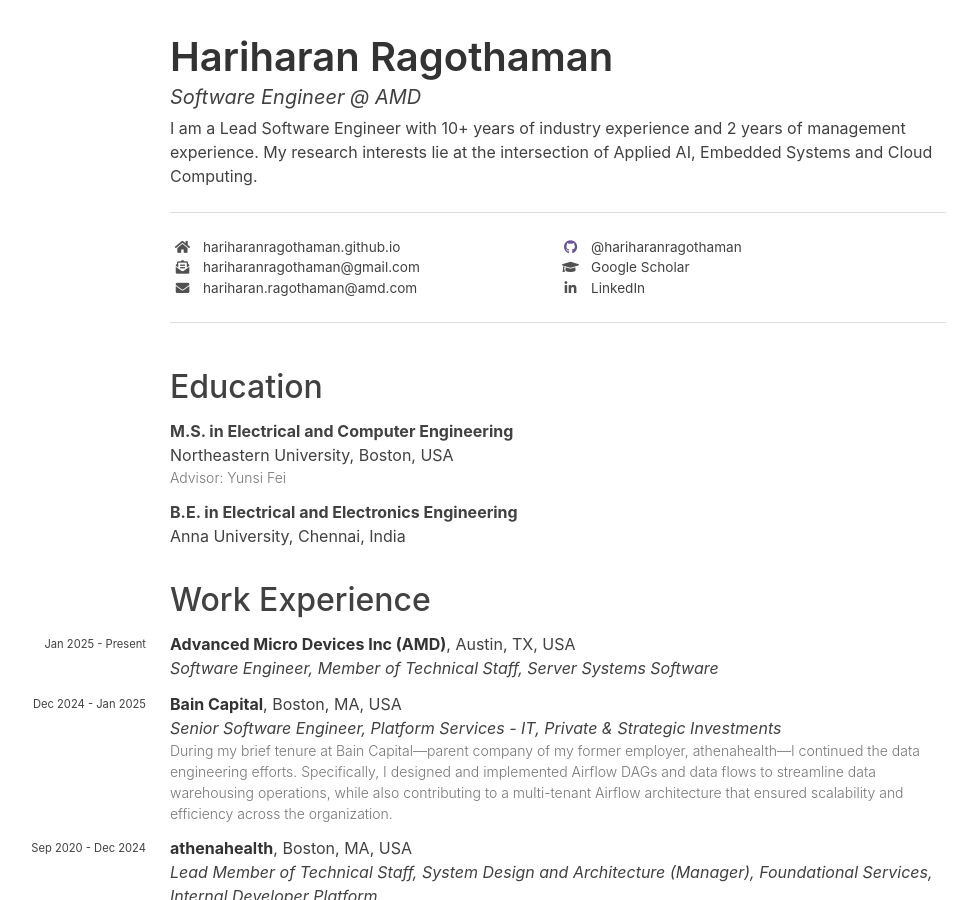
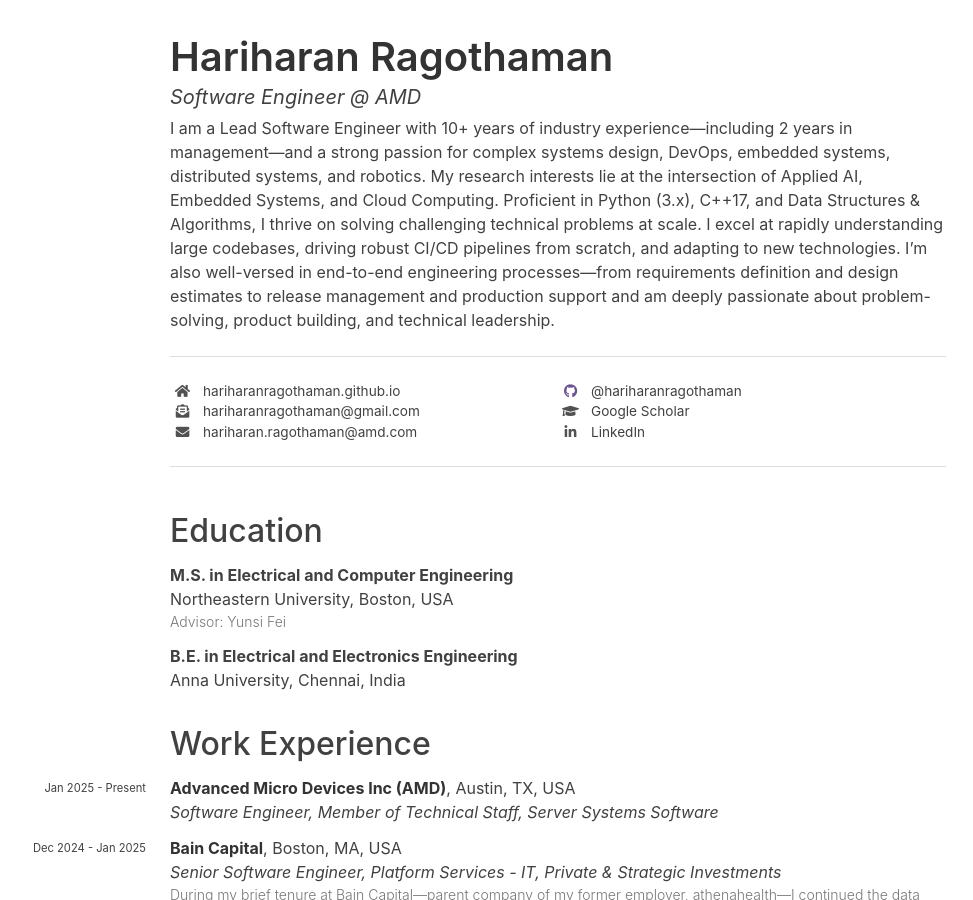
Before and after one commit to hariharanragothaman/hariharanragothaman.github.io, a Jekyll site: the page built from cv.md, in a window 1280 px wide and 900 px high. Shown: the whole window, without its empty margins (162-1135 px from the left). Built offline with Jekyll 4.4.1, drawn with Linux system fonts in a browser that asks for light colours; nearby versions of some CDN libraries; some web fonts are replaced.

Commit message:
Polishes and Updates

```diff
--- a/cv.md
+++ b/cv.md
@@ -12,8 +12,9 @@
 
 
 <div>
-	I am a Lead Software Engineer with 10+ years of industry experience and 2 years of management experience.
-	My research interests lie at the intersection of Applied AI, Embedded Systems and Cloud Computing.
+    I am a Lead Software Engineer with 10+ years of industry experience—including 2 years in management—and a strong passion for complex systems design, DevOps, embedded systems, distributed systems, and robotics.
+    My research interests lie at the intersection of Applied AI, Embedded Systems, and Cloud Computing.
+    Proficient in Python (3.x), C++17, and Data Structures & Algorithms, I thrive on solving challenging technical problems at scale. I excel at rapidly understanding large codebases, driving robust CI/CD pipelines from scratch, and adapting to new technologies. I’m also well-versed in end-to-end engineering processes—from requirements definition and design estimates to release management and production support and am deeply passionate about problem-solving, product building, and technical leadership.
 </div>
 
 ***
```
